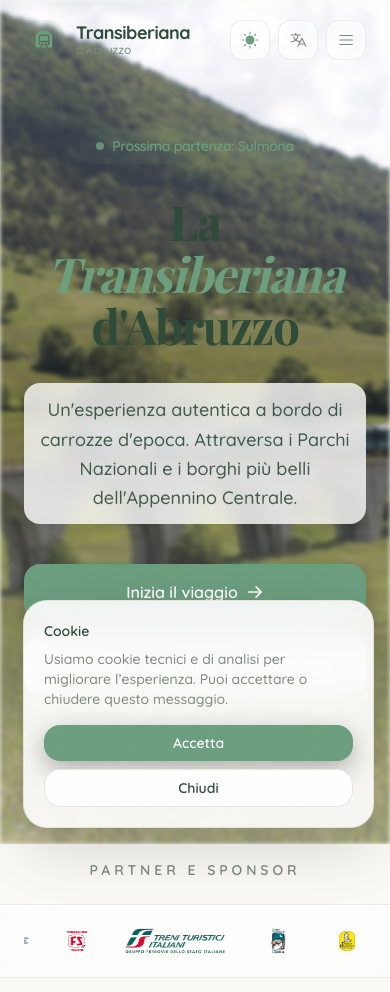
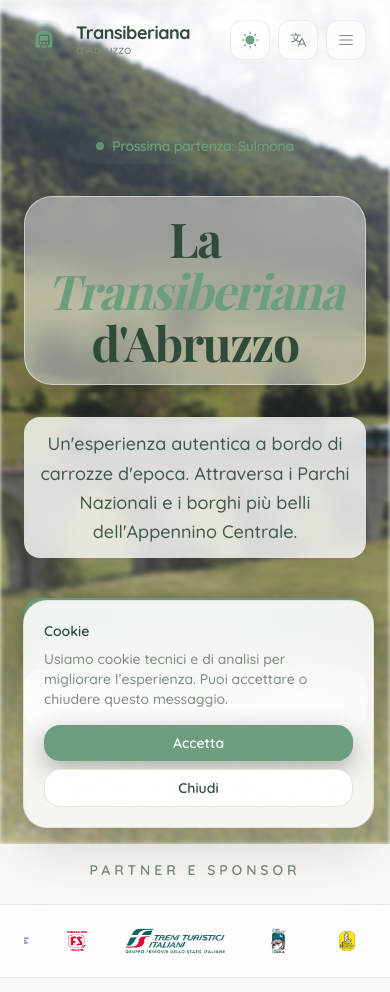
Before and after one commit to Michy234/transiberianaUDA, a React (Vite) app: page / in a window 390 px wide. Shown: the top 992 px of the page. Built offline with nearby package versions, Linux system fonts and the light colour scheme; a web font is replaced by a local one.

Commit message:
chore: testing design changes for main title on mobile

```diff
--- a/src/pages/Home.jsx
+++ b/src/pages/Home.jsx
@@ -101,10 +101,12 @@
               Prossima partenza: Sulmona
             </div>
 
-            <h1 className="text-5xl md:text-6xl lg:text-7xl font-serif font-bold tracking-[-0.03em] leading-[1.08] text-foreground mb-8">
-              La <span className="text-primary italic">Transiberiana</span> <br />
-              d'Abruzzo
-            </h1>
+            <div className="inline-block mb-8 rounded-[28px] bg-white/45 backdrop-blur-md border border-white/50 shadow-[0_12px_36px_-28px_rgba(0,0,0,0.35)] px-5 py-4 lg:mb-8 lg:bg-transparent lg:border-0 lg:shadow-none lg:px-0 lg:py-0">
+              <h1 className="text-5xl md:text-6xl lg:text-7xl font-serif font-bold tracking-[-0.03em] leading-[1.08] text-foreground">
+                La <span className="text-primary italic">Transiberiana</span> <br />
+                d'Abruzzo
+              </h1>
+            </div>
 
             <p className="text-lg md:text-xl text-foreground/90 leading-relaxed max-w-[50ch] mb-10 mx-auto lg:mx-0 bg-white/80 dark:bg-background/70 backdrop-blur-sm px-4 py-3 rounded-2xl shadow-[var(--shadow-subtle)] lg:bg-transparent lg:dark:bg-transparent lg:backdrop-blur-0 lg:px-0 lg:py-0 lg:shadow-none">
               Un'esperienza autentica a bordo di carrozze d'epoca. Attraversa i Parchi Nazionali e i borghi più belli dell'Appennino Centrale.
```
